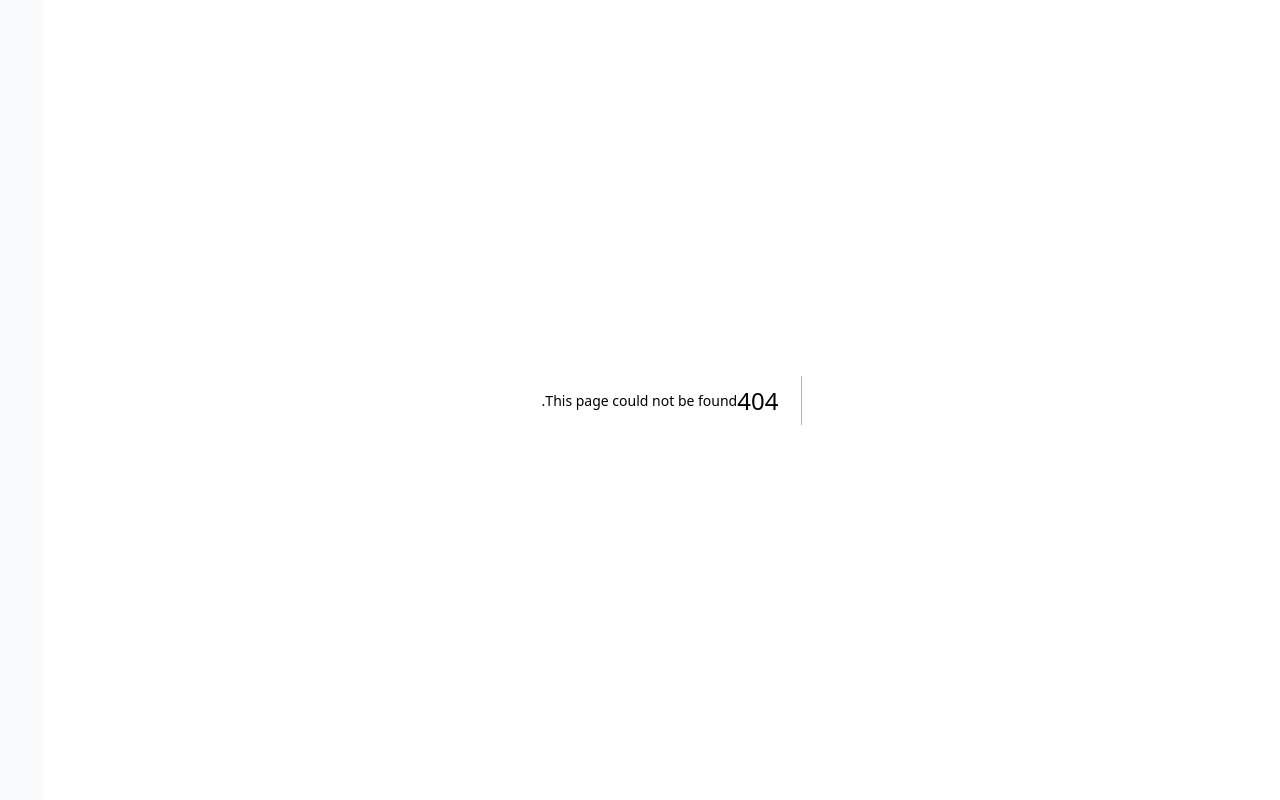
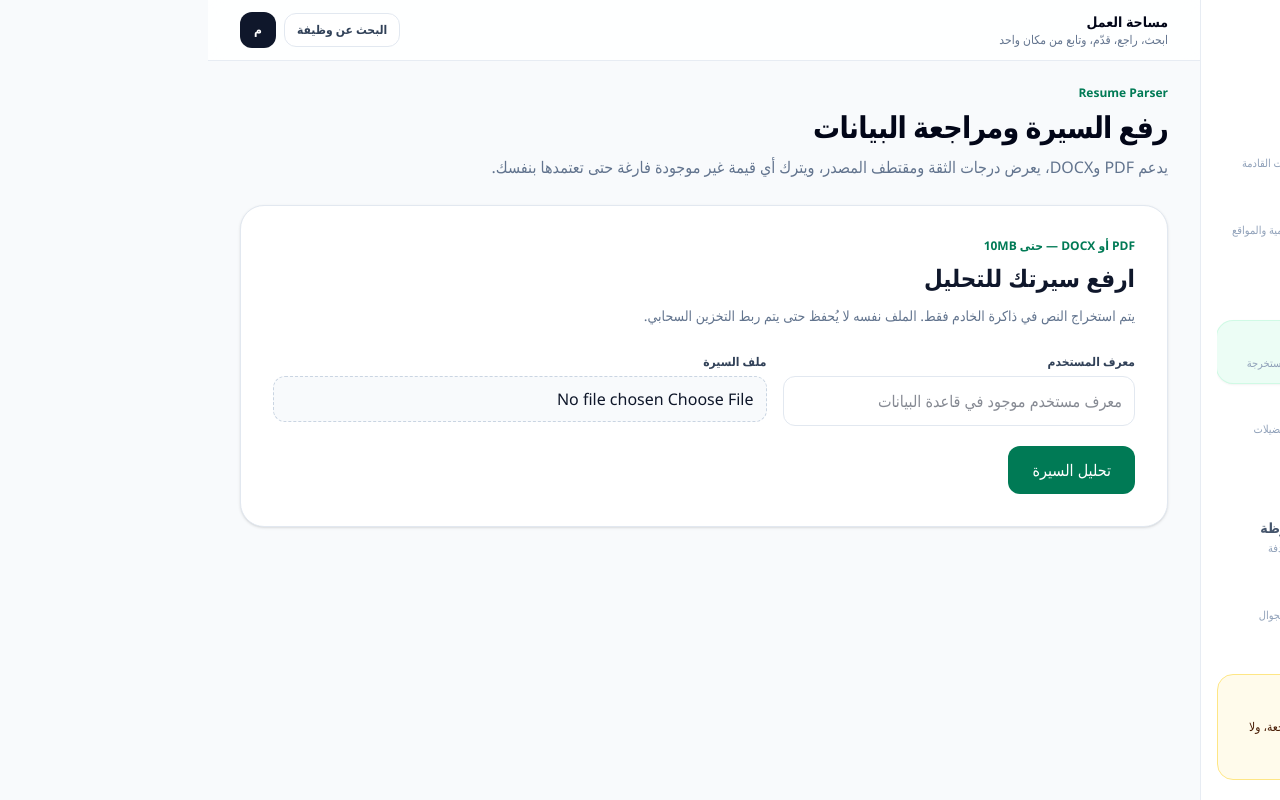
Before and after one commit to Mohammed-3bgarino0-lgtm/job-tracker-platform, a Next.js app in the folder apps/web/: page /resume in a window 1280 px wide. Before the commit this address had no page. Built offline with nearby package versions, Linux system fonts and the light colour scheme.

Commit message:
Move resume workflow into workspace page

```diff
--- /dev/null
+++ b/apps/web/src/app/(workspace)/resume/page.tsx
@@ -0,0 +1,15 @@
+import { ResumeWorkflow } from '@/components/resume/ResumeWorkflow';
+import { PageHeader } from '@/components/ui/PageHeader';
+
+export default function ResumePage() {
+  return (
+    <>
+      <PageHeader
+        eyebrow="Resume Parser"
+        title="رفع السيرة ومراجعة البيانات"
+        description="يدعم PDF وDOCX، يعرض درجات الثقة ومقتطف المصدر، ويترك أي قيمة غير موجودة فارغة حتى تعتمدها بنفسك."
+      />
+      <ResumeWorkflow />
+    </>
+  );
+}
```
